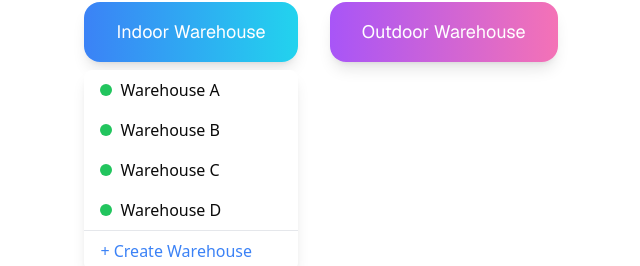
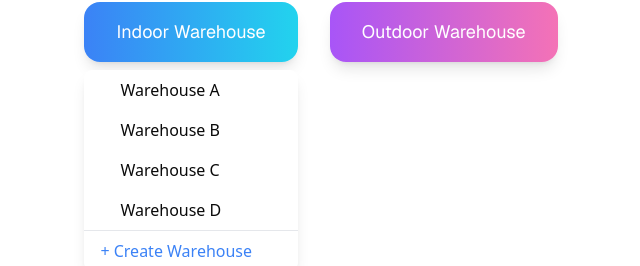
Before and after one commit to RavenHall23/Port-of-Mobile-Example-Webpage, a Next.js app: page / in a window 1280 px wide. Both pictures are taken after a click on the button "Indoor Warehouse". Shown: the part 639-905 px from the top of the page, without its empty margins (319-959 px from the left). Built offline with nearby package versions, Linux system fonts and the light colour scheme.

Commit message:
feats: added warehouse.ts, warehouse-utils.tb to clean up page.tsx

```diff
--- a/app/page.tsx
+++ b/app/page.tsx
@@ -1,7 +1,13 @@
 "use client";
 import { useState } from "react";
 import { PieChartComponent } from "@/components/ui/pie-chart";
-import { WarehouseForm } from "./components/WarehouseForm";
+import {
+  calculateIndoorPercentage,
+  calculateOutdoorPercentage,
+  calculateTotalPercentage,
+  getWarehouseAverageStatus,
+  statusColors
+} from "@/lib/warehouse-utils";
 
 export default function Home() {
   const [indoorOpen, setIndoorOpen] = useState(false);
@@ -9,8 +15,6 @@ export default function Home() {
   const [selectedWarehouse, setSelectedWarehouse] = useState<string | null>(
     null
   );
-  const [showWarehouseForm, setShowWarehouseForm] = useState(false);
-  const [warehouseType, setWarehouseType] = useState<'indoor' | 'outdoor' | null>(null);
   const [buttonStatus, setButtonStatus] = useState<{
     [key: string]: keyof typeof statusColors;
   }>({
@@ -31,6 +35,7 @@ export default function Home() {
     D2: "green",
     D3: "green",
     D4: "green",
+
     // Outdoor warehouses
     E1: "green",
     E2: "green",
@@ -52,12 +57,6 @@ export default function Home() {
 
   const indoorWarehouses = ["A", "B", "C", "D"];
   const outdoorWarehouses = ["E", "F", "G", "H"];
-  const statusColors = {
-    green: { color: "bg-green-500", percentage: "0%" },
-    yellow: { color: "bg-yellow-500", percentage: "25%" },
-    orange: { color: "bg-orange-500", percentage: "50%" },
-    red: { color: "bg-red-500", percentage: "100%" },
-  };
 
   const handleWarehouseClick = (warehouse: string) => {
     setSelectedWarehouse(warehouse);
@@ -67,18 +66,9 @@ export default function Home() {
 
   const handleButtonClick = (warehouse: string, sectionNumber: number) => {
     const buttonKey = `${warehouse}${sectionNumber}`;
-
-    // Cycle through status colors
-    const statusOrder: (keyof typeof statusColors)[] = [
-      "green",
-      "yellow",
-      "orange",
-      "red",
-    ];
+    const statusOrder: (keyof typeof statusColors)[] = ["green", "yellow", "orange", "red"];
     const currentStatus = buttonStatus[buttonKey];
-    const currentIndex = currentStatus
-      ? statusOrder.indexOf(currentStatus)
-      : -1;
+    const currentIndex = currentStatus ? statusOrder.indexOf(currentStatus) : -1;
     const nextIndex = (currentIndex + 1) % statusOrder.length;
 
     setButtonStatus((prev) => ({
@@ -87,60 +77,12 @@ export default function Home() {
     }));
   };
 
-  const calculatePercentage = (statuses: string[]) => {
-    if (statuses.length === 0) return 0;
-
-    let total = 0;
-    let count = 0;
-    statuses.forEach((status) => {
-      if (status) {
-        total += parseInt(
-          statusColors[status as keyof typeof statusColors].percentage
-        );
-        count++;
-      }
-    });
-    return count > 0 ? Math.round(total / count) : 0;
-  };
-
-  const calculateTotalPercentage = () => {
-    return calculatePercentage(Object.values(buttonStatus));
-  };
-
-  const calculateIndoorPercentage = () => {
-    const indoorStatuses = indoorWarehouses
-      .flatMap((warehouse) =>
-        [1, 2, 3, 4].map((section) => buttonStatus[`${warehouse}${section}`])
-      )
-      .filter(Boolean);
-    return calculatePercentage(indoorStatuses);
-  };
-
-  const calculateOutdoorPercentage = () => {
-    const outdoorStatuses = outdoorWarehouses
-      .flatMap((warehouse) =>
-        [1, 2, 3, 4].map((section) => buttonStatus[`${warehouse}${section}`])
-      )
-      .filter(Boolean);
-    return calculatePercentage(outdoorStatuses);
-  };
-
-  const getWarehouseAverageStatus = (warehouse: string) => {
-    const sections = [1, 2, 3, 4].map(
-      (section) => buttonStatus[`${warehouse}${section}`]
-    );
-    const percentage = calculatePercentage(sections);
-    if (percentage >= 100) return "red";
-    if (percentage >= 50) return "orange";
-    if (percentage >= 25) return "yellow";
-    return "green";
-  };
+  // Calculate percentages using the utility functions
+  const totalPercentage = calculateTotalPercentage(buttonStatus);
+  const indoorPercentage = calculateIndoorPercentage(buttonStatus, indoorWarehouses);
+  const outdoorPercentage = calculateOutdoorPercentage(buttonStatus, outdoorWarehouses);
 
   // Prepare data for pie chart
-  const totalPercentage = calculateTotalPercentage();
-  const indoorPercentage = calculateIndoorPercentage();
-  const outdoorPercentage = calculateOutdoorPercentage();
-
   const pieChartData = [
     {
       name: "Indoor",
@@ -162,27 +104,6 @@ export default function Home() {
       return `${value.join(", ")}% Utilization`;
     }
     return `${value}% Utilization`;
-  };
-
-  const handleCreateWarehouse = (type: 'indoor' | 'outdoor') => {
-    setWarehouseType(type);
-    setShowWarehouseForm(true);
-    if (type === 'indoor') {
-      setIndoorOpen(false);
-    } else {
-      setOutdoorOpen(false);
-    }
-  };
-
-  const handleWarehouseSubmit = (data: { name: string; sections: number }) => {
-    // Here you would typically handle the form submission
-    // For now, we'll just log the data
-    console.log('New warehouse:', { ...data, type: warehouseType });
-
-    // You can add logic here to:
-    // 1. Add the new warehouse to your warehouse list
-    // 2. Update the UI to show the new warehouse
-    // 3. Initialize the sections with default status
   };
 
   return (
@@ -240,7 +161,7 @@ export default function Home() {
                   >
                     <div
                       className={`w-3 h-3 rounded-full ${
-                        statusColors[getWarehouseAverageStatus(warehouse)].color
+                        statusColors[getWarehouseAverageStatus(warehouse, buttonStatus)].color
                       }`}
                     />
                     <span>Warehouse {warehouse}</span>
@@ -248,7 +169,9 @@ export default function Home() {
                 ))}
                 <div
                   className="flex items-center justify-between px-4 py-2 hover:bg-gray-100 dark:hover:bg-gray-700 cursor-pointer border-t border-gray-200 dark:border-gray-700"
-                  onClick={() => handleCreateWarehouse('indoor')}
+                  onClick={() => {
+                    /* TODO: Implement create warehouse */
+                  }}
                 >
                   <span className="text-blue-500">+ Create Warehouse</span>
                 </div>
@@ -272,7 +195,7 @@ export default function Home() {
                   >
                     <div
                       className={`w-3 h-3 rounded-full ${
-                        statusColors[getWarehouseAverageStatus(warehouse)].color
+                        statusColors[getWarehouseAverageStatus(warehouse, buttonStatus)].color
                       }`}
                     />
                     <span>Warehouse {warehouse}</span>
@@ -280,7 +203,9 @@ export default function Home() {
                 ))}
                 <div
                   className="flex items-center justify-between px-4 py-2 hover:bg-gray-100 dark:hover:bg-gray-700 cursor-pointer border-t border-gray-200 dark:border-gray-700"
-                  onClick={() => handleCreateWarehouse('outdoor')}
+                  onClick={() => {
+                    /* TODO: Implement create warehouse */
+                  }}
                 >
                   <span className="text-purple-500">+ Create Warehouse</span>
                 </div>
@@ -322,17 +247,6 @@ export default function Home() {
           </div>
         )}
       </div>
-
-      {/* Warehouse Form Modal */}
-      {showWarehouseForm && warehouseType && (
-        <div className="fixed inset-0 bg-black/50 flex items-center justify-center z-50">
-          <WarehouseForm
-            type={warehouseType}
-            onClose={() => setShowWarehouseForm(false)}
-            onSubmit={handleWarehouseSubmit}
-          />
-        </div>
-      )}
     </div>
   );
 }
--- /dev/null
+++ b/lib/warehouse-utils.ts
@@ -0,0 +1,68 @@
+import { StatusColors } from "@/types/warehouse";
+
+export const calculatePercentage = (statuses: string[]) => {
+  if (statuses.length === 0) return 0;
+
+  let total = 0;
+  let count = 0;
+  statuses.forEach((status) => {
+    if (status) {
+      total += parseInt(
+        statusColors[status as keyof typeof statusColors].percentage
+      );
+      count++;
+    }
+  });
+  return count > 0 ? Math.round(total / count) : 0;
+};
+
+export const calculateIndoorPercentage = (
+  buttonStatus: Record<string, keyof typeof statusColors>,
+  indoorWarehouses: string[]
+) => {
+  const indoorStatuses = indoorWarehouses
+    .flatMap((warehouse) =>
+      [1, 2, 3, 4].map((section) => buttonStatus[`${warehouse}${section}`])
+    )
+    .filter(Boolean);
+  return calculatePercentage(indoorStatuses);
+};
+
+export const calculateOutdoorPercentage = (
+  buttonStatus: Record<string, keyof typeof statusColors>,
+  outdoorWarehouses: string[]
+) => {
+  const outdoorStatuses = outdoorWarehouses
+    .flatMap((warehouse) =>
+      [1, 2, 3, 4].map((section) => buttonStatus[`${warehouse}${section}`])
+    )
+    .filter(Boolean);
+  return calculatePercentage(outdoorStatuses);
+};
+
+export const calculateTotalPercentage = (
+  buttonStatus: Record<string, keyof typeof statusColors>
+) => {
+  return calculatePercentage(Object.values(buttonStatus));
+};
+
+export const getWarehouseAverageStatus = (
+  warehouse: string,
+  buttonStatus: Record<string, keyof typeof statusColors>
+) => {
+  const sections = [1, 2, 3, 4].map(
+    (section) => buttonStatus[`${warehouse}${section}`]
+  );
+  const percentage = calculatePercentage(sections);
+  if (percentage >= 100) return "red";
+  if (percentage >= 50) return "orange";
+  if (percentage >= 25) return "yellow";
+  return "green";
+};
+
+export const statusColors = {
+  green: { color: "bg-green-500", percentage: "0%" },
+  yellow: { color: "bg-yellow-500", percentage: "25%" },
+  orange: { color: "bg-orange-500", percentage: "50%" },
+  red: { color: "bg-red-500", percentage: "100%" },
+} as const;
--- /dev/null
+++ b/types/warehouse.ts
@@ -0,0 +1,6 @@
+export type StatusColors = {
+  green: { color: string; percentage: string };
+  yellow: { color: string; percentage: string };
+  orange: { color: string; percentage: string };
+  red: { color: string; percentage: string };
+};
```
